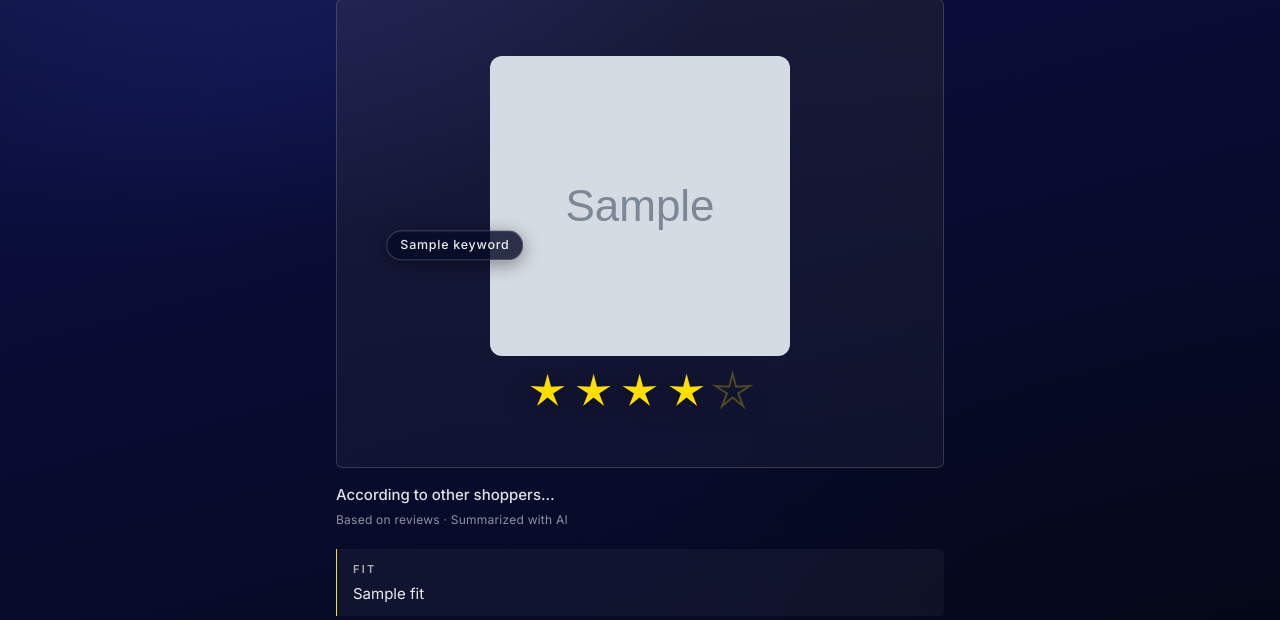
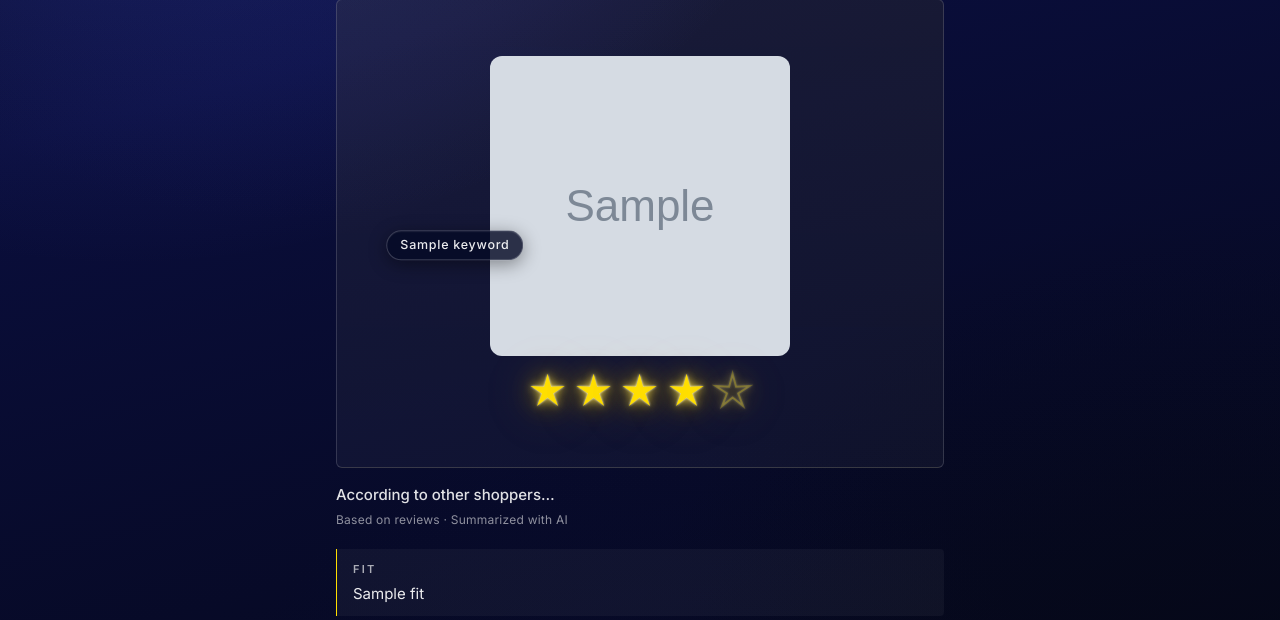
Before and after one commit to ezinne0/provenance, a Flask app: template templates/index.html in a window 1280 px wide. Shown: the part 612-1232 px from the top of the page. Run offline with Flask 3, Linux system fonts and the light colour scheme; the template is opened without the code that fills it: most values are stand-ins (such as "Sample title", 1, 10 or a date in 2020); grey boxes marked "Sample" are stand-in pictures; some libraries are stand-ins or nearby versions.

Commit message:
made the stars glowy

```diff
--- a/static/style.css
+++ b/static/style.css
@@ -585,13 +585,18 @@ body {
   gap: 0.18em;
   font-size: clamp(1.9rem, 5.5vw, 2.45rem);
   line-height: 0;
-  filter: drop-shadow(0 2px 14px rgba(0, 0, 0, 0.55));
 }
 
 .star-rating-visual .star {
   flex: 0 0 auto;
   width: 1em;
   height: 1em;
+  filter:
+    drop-shadow(0 0 1px rgba(255, 252, 220, 0.95))
+    drop-shadow(0 0 4px rgba(255, 228, 80, 0.85))
+    drop-shadow(0 0 12px rgba(255, 210, 0, 0.45))
+    drop-shadow(0 0 22px rgba(255, 190, 0, 0.22))
+    drop-shadow(0 3px 12px rgba(0, 0, 0, 0.5));
 }
 
 .star-svg {
```
